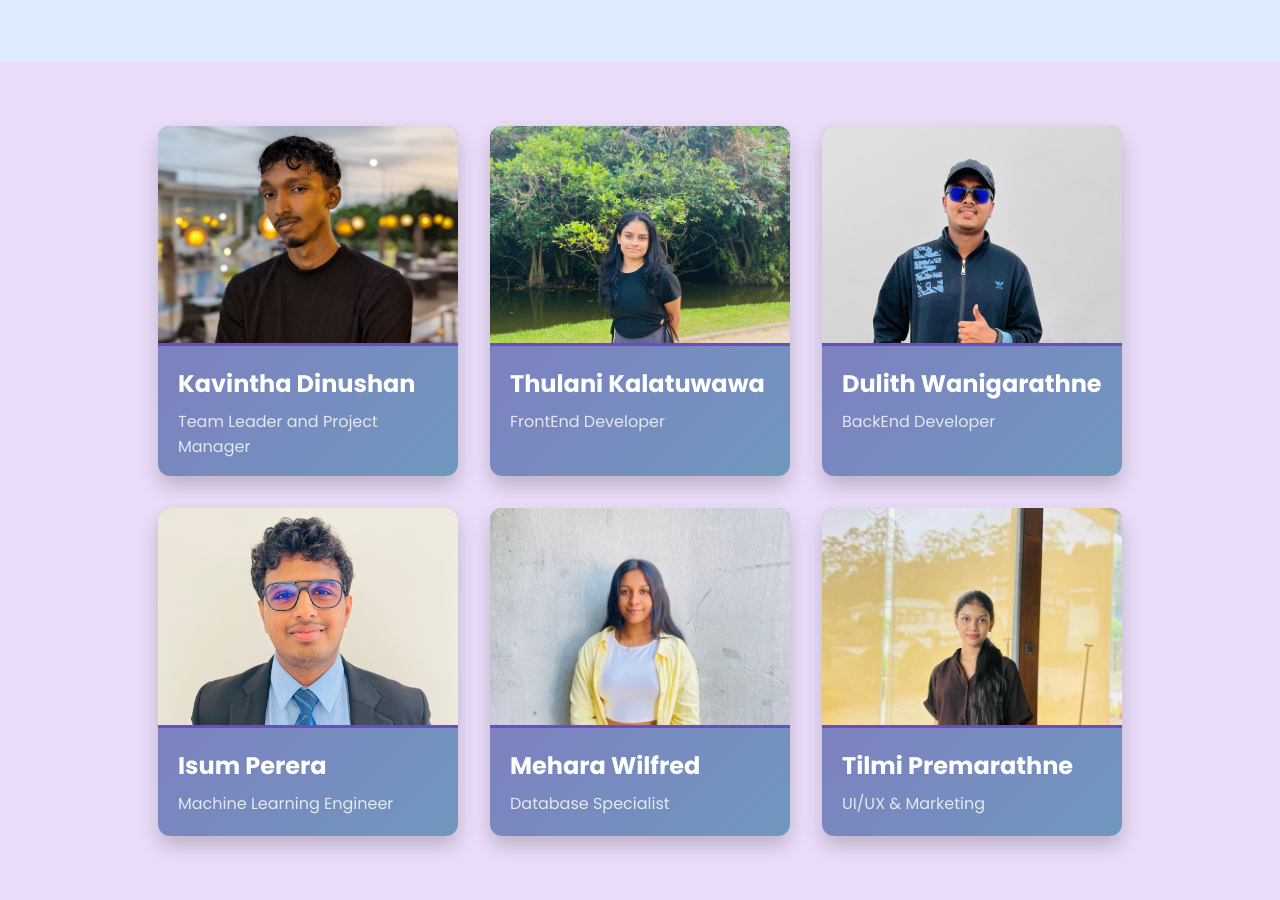
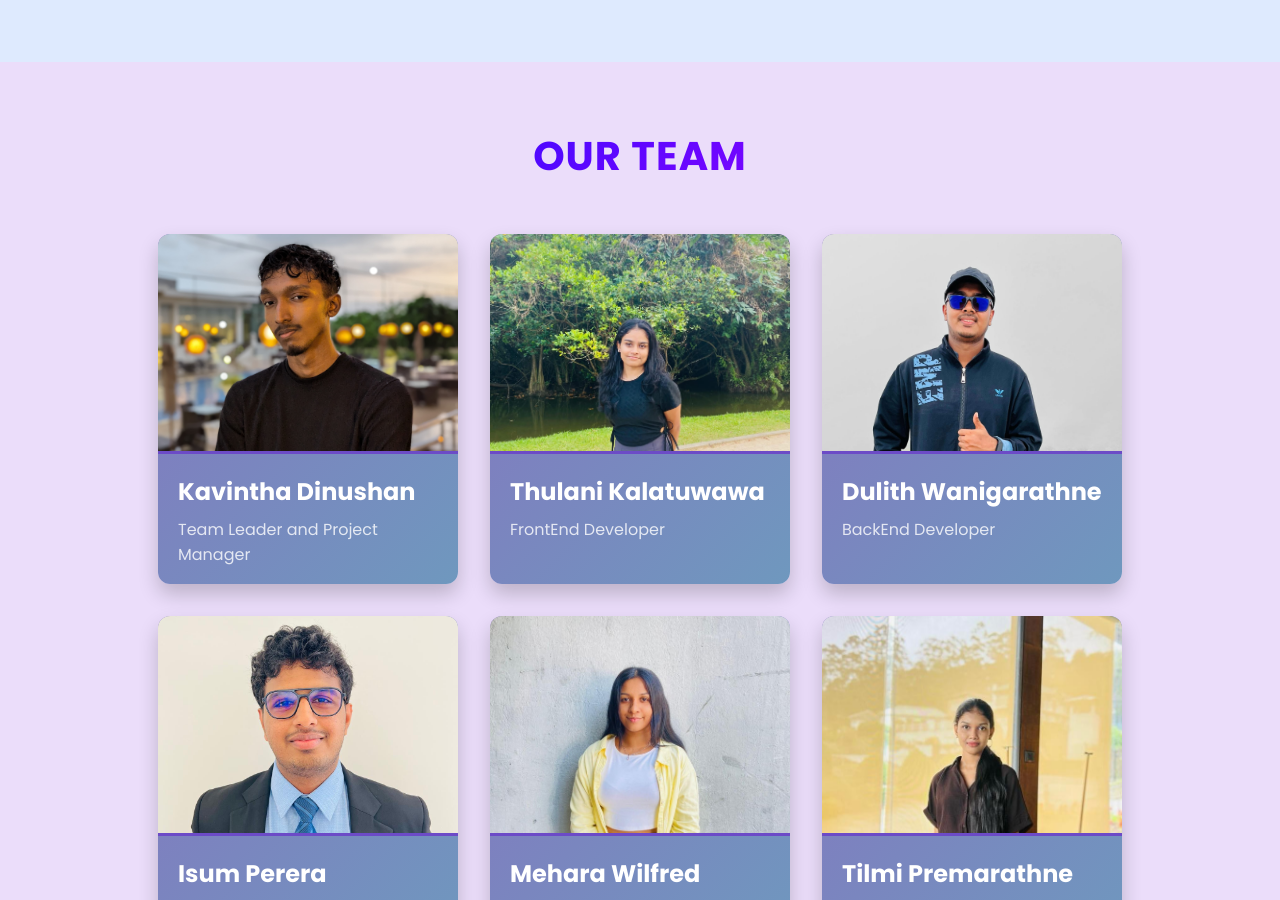
Before and after one commit to tilmiT/Maanikya-Website, a React (Vite) app: page / in a window 1280 px wide. Shown: the part 2200-3100 px from the top of the page. Built offline with nearby package versions, Linux system fonts and the light colour scheme; grey boxes are pictures that could not be loaded.

Commit message:
add title

```diff
--- a/src/Compenents/Team/Team.jsx
+++ b/src/Compenents/Team/Team.jsx
@@ -13,7 +13,7 @@ const teamMembers = [
 const Team = () => {
   return (
     <section id="about">
-      {/* <h2 className="section-title">OUR TEAM</h2> */}
+      <h2 className="section-title">OUR TEAM</h2>
       <div className="team-container">
         {teamMembers.map((member, index) => (
           <div className="team-card" key={index}>
```
